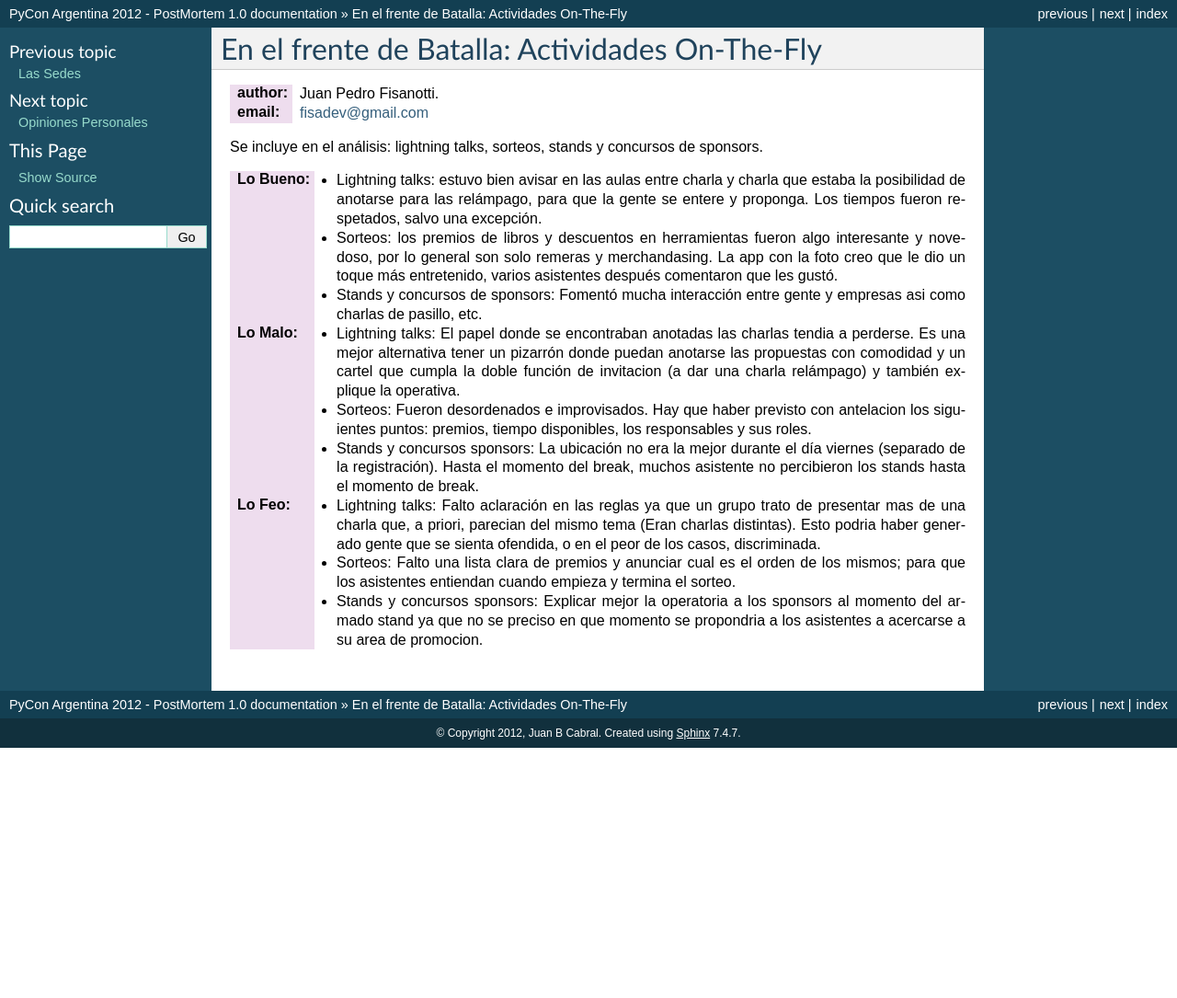
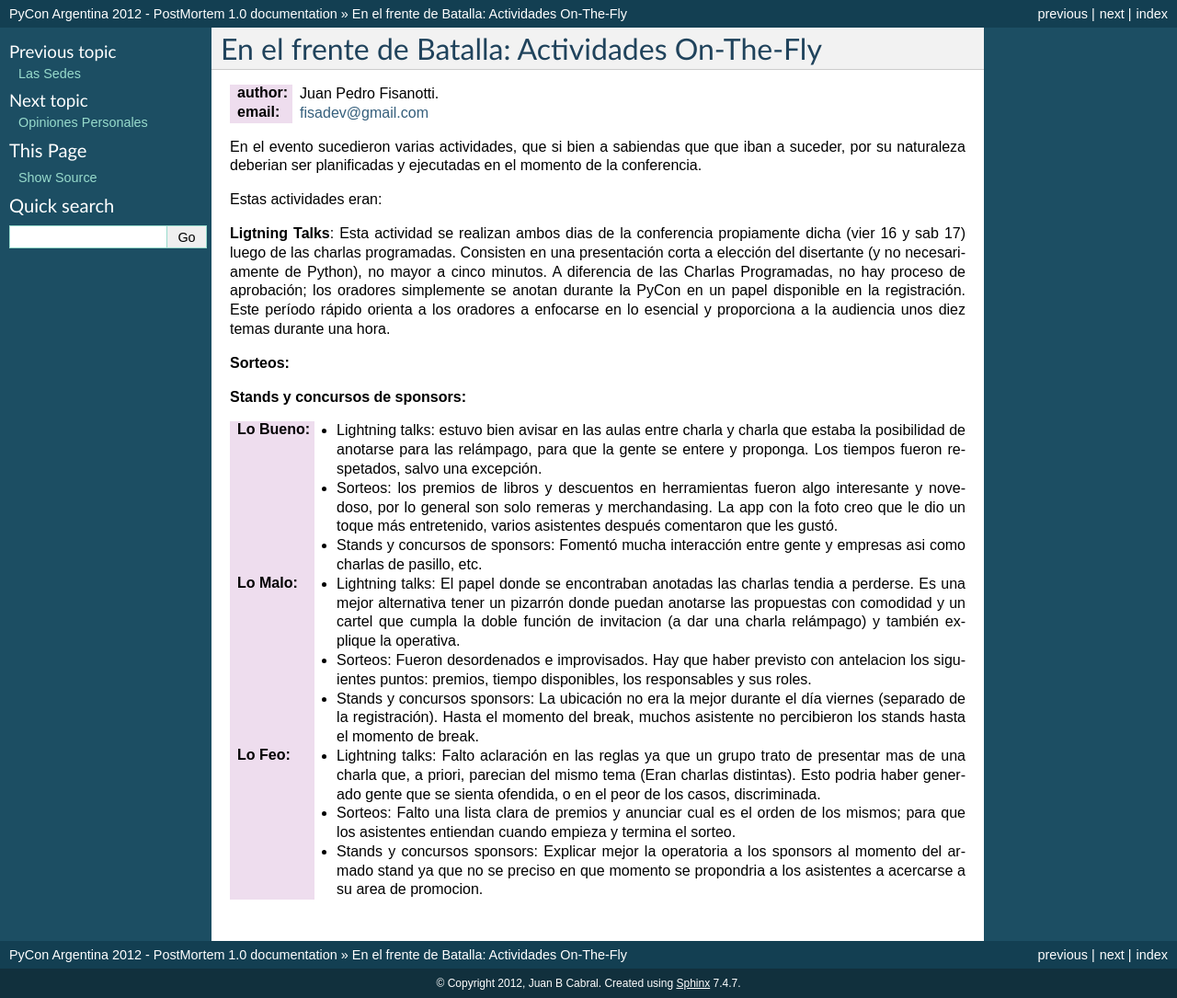
Before and after one commit to leliel12/pyconar20012_postmortem, a Sphinx documentation site: the page built from source/frente_ondemand.rst, in a window 1280 px wide. Shown: the whole page at 92% size. Built offline with Sphinx 7.4.7, drawn with Linux system fonts in a browser that asks for light colours; before the commit the page ends 900 px from its top, so only the background shows below that.

Commit message:
added desc de lt

```diff
--- a/source/frente_ondemand.rst
+++ b/source/frente_ondemand.rst
@@ -6,8 +6,24 @@ En el frente de Batalla: Actividades On-The-Fly
 :email: fisadev@gmail.com
 
 
-Se incluye  en el análisis: lightning talks, sorteos, stands y
-concursos de sponsors.
+En el evento sucedieron varias actividades, que si bien a sabiendas que que
+iban a suceder, por su naturaleza deberian ser planificadas y ejecutadas en
+el momento de la conferencia.
+
+Estas actividades eran:
+
+**Ligtning Talks**: Esta actividad se realizan ambos dias
+de la conferencia propiamente dicha (vier 16 y sab 17) luego de las
+charlas programadas. Consisten en una presentación corta a elección del
+disertante (y no necesariamente de Python), no mayor a cinco minutos. A
+diferencia de las Charlas Programadas, no hay proceso de aprobación; los
+oradores simplemente se anotan durante la PyCon en un papel disponible en la
+registración. Este período rápido  orienta a los oradores a enfocarse en
+lo esencial y proporciona a la audiencia unos diez temas durante una hora.
+
+**Sorteos:**
+
+**Stands y concursos de sponsors:**
 
 :Lo Bueno:
     - Lightning talks: estuvo bien avisar en las aulas entre charla y
```
